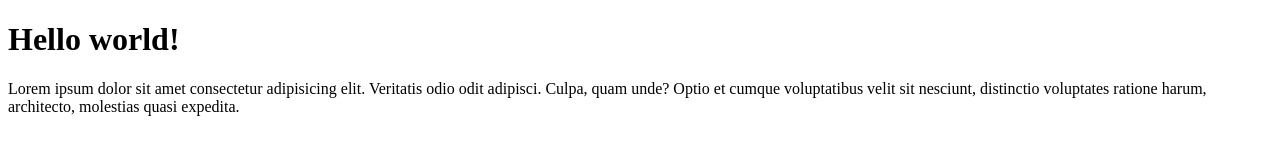
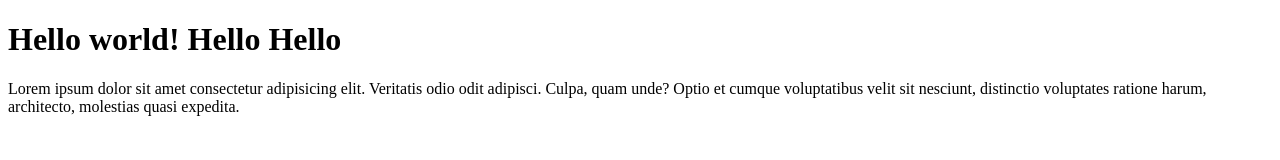
Before and after one commit to SundetSuleimen/project, a plain HTML site: page index.html in a window 1280 px wide. Drawn offline with Linux system fonts and the light colour scheme.

Commit message:
H1 chaned

```diff
--- a/index.html
+++ b/index.html
@@ -7,7 +7,7 @@
     <title>Document</title>
 </head>
 <body>
-    <h1>Hello world!</h1>
+    <h1>Hello world! Hello Hello</h1>
     <p>Lorem ipsum dolor sit amet consectetur adipisicing elit.
          Veritatis odio odit adipisci. Culpa, quam unde?
          Optio et cumque voluptatibus velit sit nesciunt,
```
